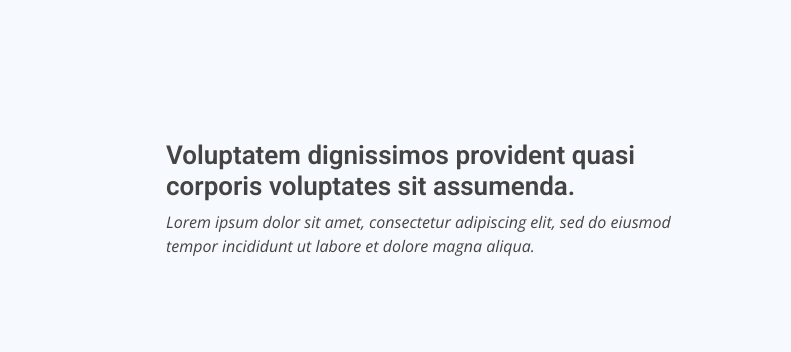
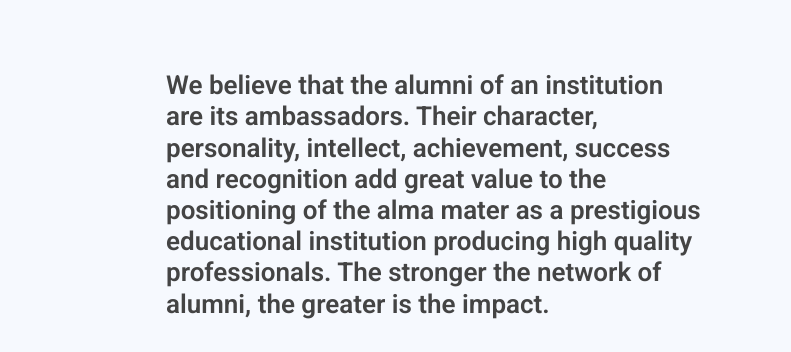
Before and after one commit to AravindTadi/AlumniEvents, a plain HTML site: page alumni/index.html in a window 1280 px wide. Shown: the part 611-963 px from the top of the page, 489-1280 px from the left. Drawn offline with nearby package versions, Linux system fonts and the light colour scheme.

Commit message:
Update index.html

```diff
--- a/alumni/index.html
+++ b/alumni/index.html
@@ -83,10 +83,8 @@
             <img src="https://www.amrita.edu/sites/default/files/styles/news_banner_imagesbreakpoints_theme_norma_large_1x/public/alumni-meet-2014%202014.JPG?itok=_Rwb3MMM&timestamp=1420773896" class="img-fluid" alt="">
           </div>
           <div class="col-lg-6 pt-4 pt-lg-0 content d-flex flex-column justify-content-center" data-aos="fade-up" data-aos-delay="100">
-            <h3>Voluptatem dignissimos provident quasi corporis voluptates sit assumenda.</h3>
-            <p class="font-italic">
-              Lorem ipsum dolor sit amet, consectetur adipiscing elit, sed do eiusmod tempor incididunt ut labore et dolore
-              magna aliqua.
+            <h3>We believe that the alumni of an institution are its ambassadors. Their character, personality, intellect, achievement, success and recognition add great value to the positioning of the alma mater as a prestigious educational institution producing high quality professionals. The stronger the network of alumni, the greater is the impact.</h3>
+
 
           </div>
         </div>
```
